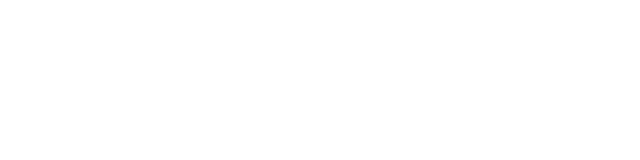
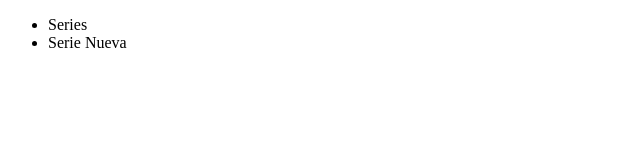
Before and after one commit to mariogiron/AppSeries, an Angular app: page / in a window 1280 px wide. Shown: the top 160 px of the page, without its empty margins (0-640 px from the left). Built offline with nearby package versions, Linux system fonts and the light colour scheme.

Commit message:
add navbar to app.component.html

```diff
--- a/src/app/app.component.html
+++ b/src/app/app.component.html
@@ -1 +1,10 @@
-<router-outlet></router-outlet>
+<header>
+    <nav-bar></nav-bar>
+</header>
+
+<main>
+    <router-outlet></router-outlet>
+</main>
+
+<footer>
+</footer>
```
